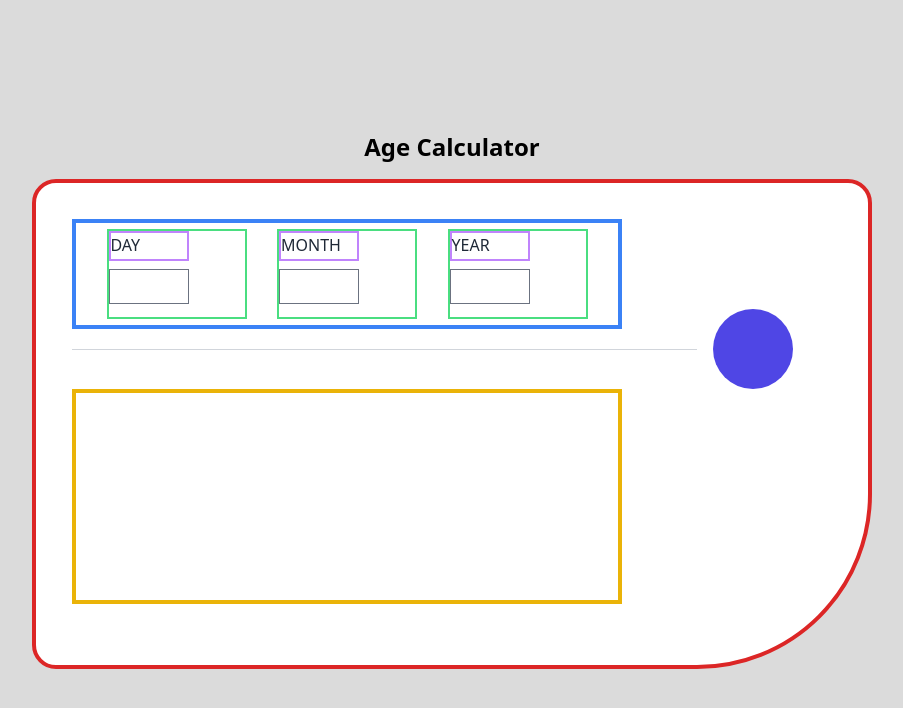
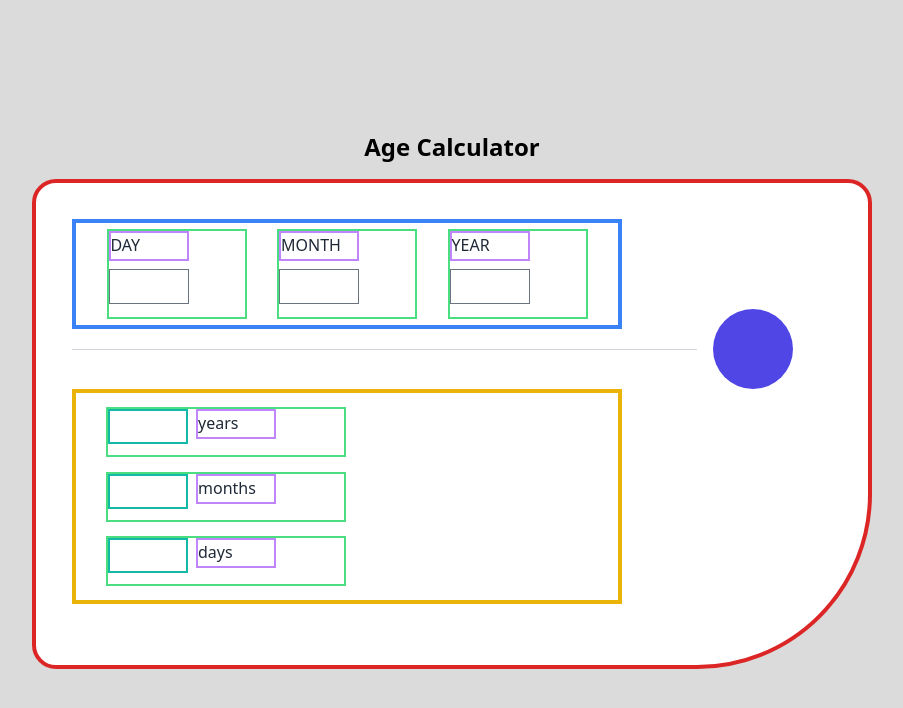
Before and after one commit to 0DukePanda/frontend-project, a SvelteKit app: page / in a window 1280 px wide. Shown: the top 708 px of the page, without its empty margins (188-1091 px from the left). Built offline with nearby package versions, Linux system fonts and the light colour scheme.

Commit message:
Layout-Fertig

```diff
--- a/src/routes/+page.svelte
+++ b/src/routes/+page.svelte
@@ -3,6 +3,9 @@
 	let year = $state();
 	let month = $state();
 	let day = $state();
+	let resultyear = $state();
+	let resutlmonth = $state();
+	let resultday = $state();
 </script>
 
 <h1 class="text-offblack text-2xl font-bold text-black">Age Calculator</h1>
@@ -40,8 +43,25 @@ border-red-600 bg-white p-4"
 				<iconify-icon icon="iconoir:arrow-down" class="text-5xl"></iconify-icon>
 			</button>
 		</div>
-		<div class="flex h-[215px] w-[550px] items-center justify-evenly border-4 border-yellow-500">
-			<div></div>
+		<div class="flex h-[215px] w-[550px] flex-col justify-evenly border-4 border-yellow-500">
+			<div class="ml-[30px] flex h-[50px] w-[240px] flex-row gap-2 border-2 border-green-400">
+				<div class=" h-[35px] w-[80px] justify-evenly border-2 border-teal-500">{resultyear}</div>
+				<div class=" h-[30px] w-[80px] border-2 border-purple-400">years</div>
+			</div>
+
+			<div
+				class=" justify-left ml-[30px] flex h-[50px] w-[240px] flex-row gap-2 border-2 border-green-400"
+			>
+				<div class=" h-[35px] w-[80px] border-2 border-teal-500">{resutlmonth}</div>
+				<div class=" h-[30px] w-[80px] border-2 border-purple-400">months</div>
+			</div>
+
+			<div
+				class=" justify-left ml-[30px] flex h-[50px] w-[240px] flex-row gap-2 border-2 border-green-400"
+			>
+				<div class=" h-[35px] w-[80px] border-2 border-teal-500">{resultday}</div>
+				<div class=" h-[30px] w-[80px] border-2 border-purple-400">days</div>
+			</div>
 		</div>
 	</div>
 </div>
```
